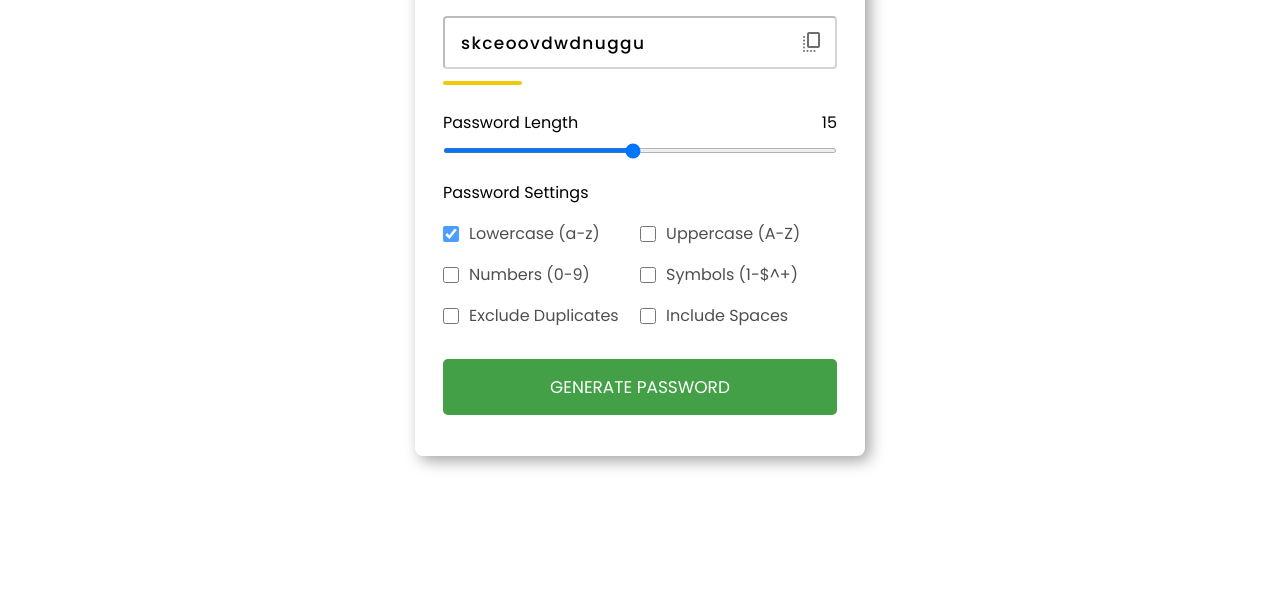
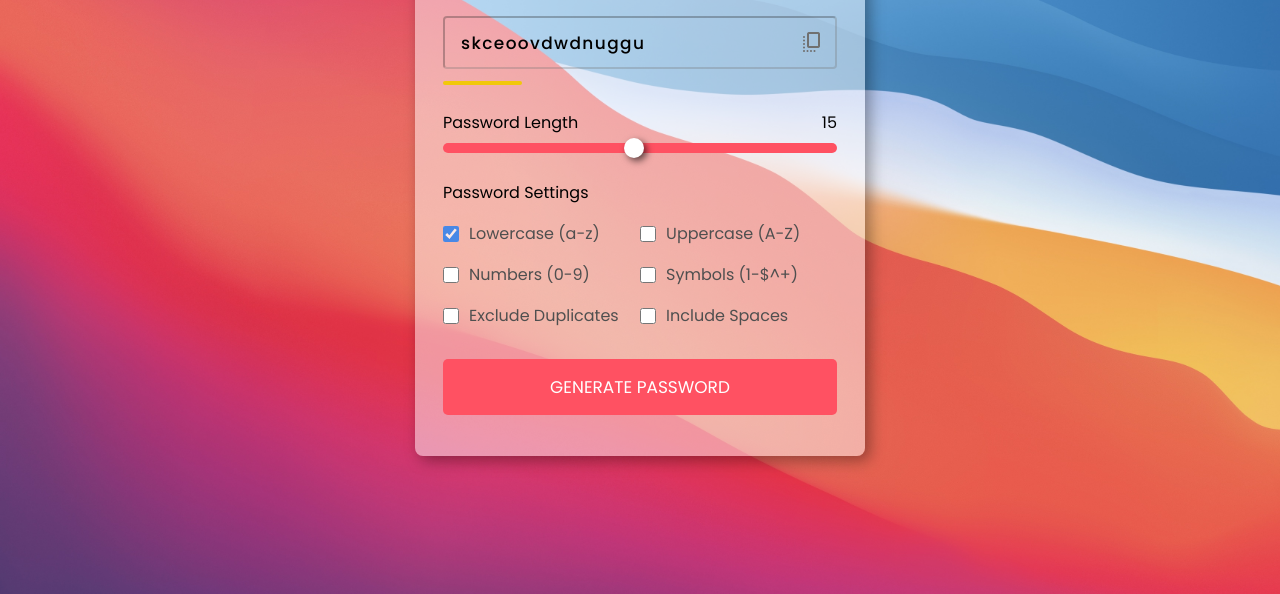
Before and after one commit to akossz01/password-generator, a plain HTML site: page index.html in a window 1280 px wide. Shown: the part 206-800 px from the top of the page. Drawn offline with nearby package versions, Linux system fonts and the light colour scheme.

Commit message:
Aesthetic Design

```diff
--- a/index.html
+++ b/index.html
@@ -9,6 +9,7 @@
     <title>Password Generator</title>
 </head>
 <body>
+    <div class="blured"></div>
     <div class="container">
         <h2>Password Generator</h2>
         <div class="wrapper">
@@ -18,6 +19,7 @@
             </div>
 
             <div class="pass-indicator"></div>
+
             <div class="pass-length">
                 <div class="details">
                     <label class="title">Password Length</label>
--- a/style.css
+++ b/style.css
@@ -12,14 +12,24 @@ body{
     align-items: center;
     justify-content: center;
     min-height: 100vh;
-    background: #fff;
+    background-image: url("bg.jpg");
+    background-size:cover;
+}
+
+.blured{
+    width: 450px;
+    border-radius: 8px;
+    background: white;
+    position: relative;
 }
 
 .container{
     width: 450px;
-    background: #fff;
+    background: rgba(255, 255, 255, 0.482);
     border-radius: 8px;
     box-shadow: 5px 5px 15px rgba(0, 0, 0, 0.356);
+    position: absolute;
+
 }
 
 .container h2{
@@ -59,7 +69,7 @@ body{
 }
 
 .input-box span:hover{
-    color: #43A047 !important;
+    color: #ff5162 !important;
 }
 
 .wrapper .pass-indicator{
@@ -108,6 +118,27 @@ body{
     height: 5px;
 }
 
+/* Slider */
+
+input[type=range] {
+    -webkit-appearance: none;
+    background-color: #ff5162; /* set the background color */
+    height: 10px; /* set the height of the range input */
+    border-radius: 5px; /* set the border radius */
+  }
+
+  input[type=range]::-webkit-slider-thumb {
+    appearance: none;
+    width: 20px; /* set the width of the slider thumb */
+    height: 20px; /* set the height of the slider thumb */
+    border-radius: 50%; /* set the border radius */
+    background-color: #ffffff; /* set the color of the slider thumb */
+    cursor: pointer;
+    box-shadow: 3px 3px 7px rgba(0, 0, 0, 0.616);
+  }
+
+/* --- */
+
 .pass-settings .options{
     display: flex;
     list-style: none;
@@ -148,10 +179,16 @@ body{
     border: none;
     outline: none;
     cursor: pointer;
-    background: #43A047;
+    background: #ff5162;
     font-size: 1.06rem;
     padding: 0.94rem 0;
     border-radius: 5px;
     text-transform: uppercase;
     margin: 0.94rem 0 1.3rem;
+    transition: all 0.2s ease;
 }
+
+.generate-btn:hover{
+    background: #ff3347;
+    transition: all 0.3s ease;
+}
```
Also changed, not shown: bg.jpg (added). Lines whose indentation alone changed are shown as unchanged.
